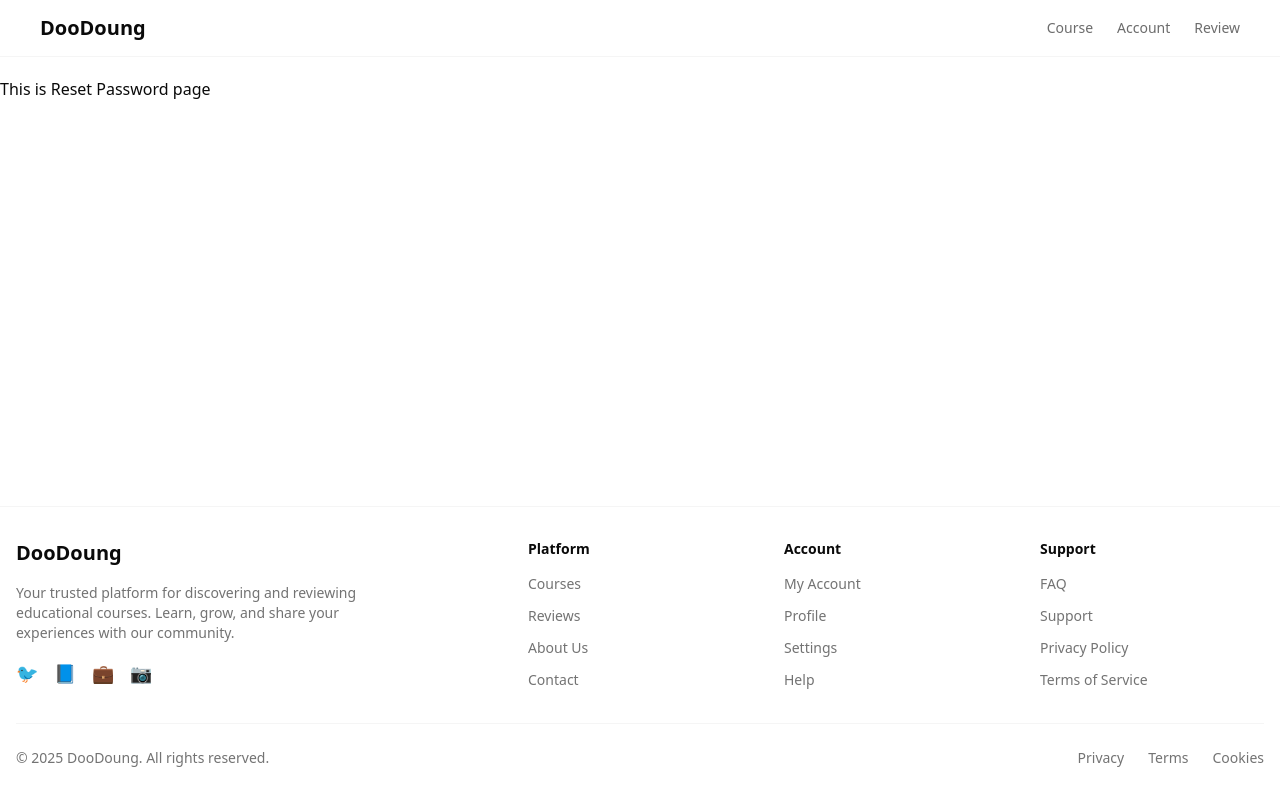
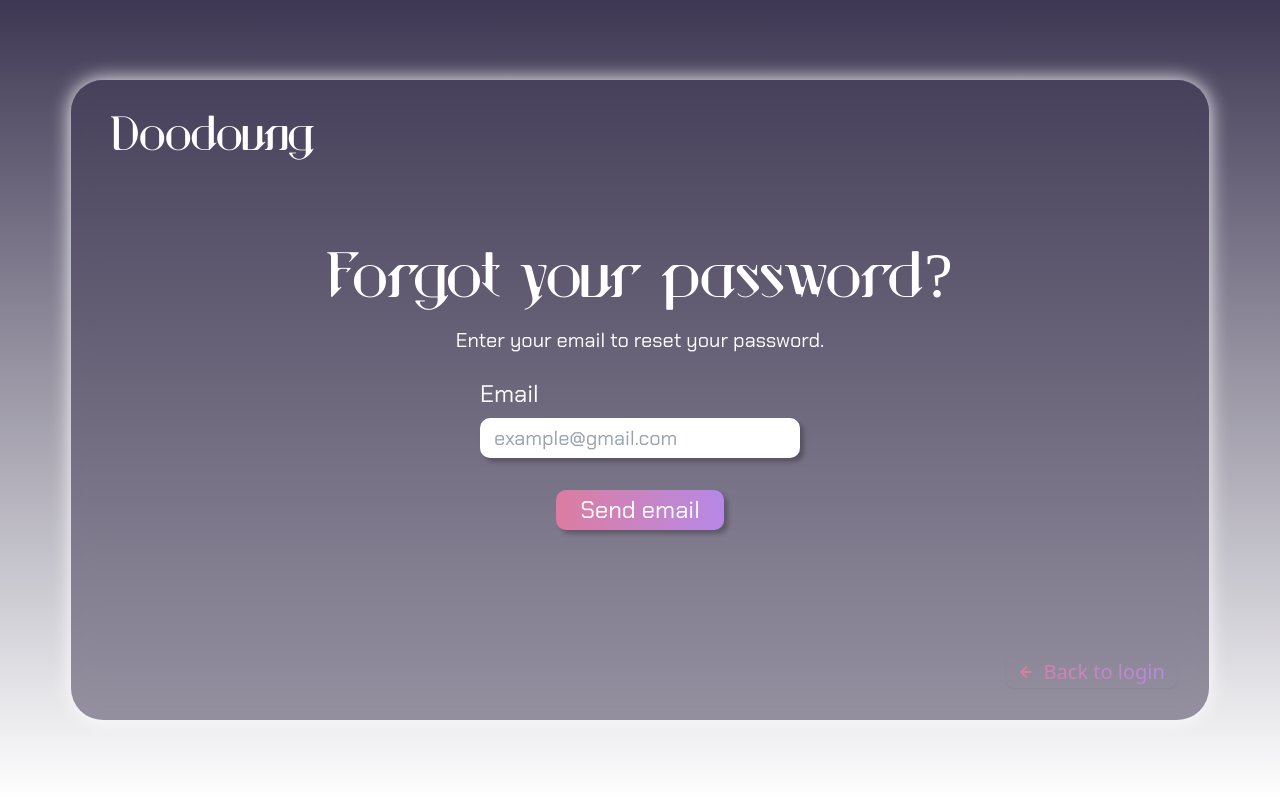
Before and after one commit to DooDoung/doo-doung-frontend, a Next.js app: page /resetpassword in a window 1280 px wide. Built offline with nearby package versions, Linux system fonts and the light colour scheme.

Commit message:
style(resetpassword): update resetpassword page UI

```diff
--- a/src/components/account/CustomerInfo.tsx
+++ b/src/components/account/CustomerInfo.tsx
@@ -1,12 +1,14 @@
 import * as React from "react";
+
+import { mockReservation } from "@/constants/mock-account";
+import { mockReview } from "@/constants/mock-account";
 
 import { Button } from "../ui/button";
 import { Input } from "../ui/input";
 import { Switch } from "../ui/switch";
+
 import ReservationSection from "./Reservation/ReservationSection";
 import ReviewSection from "./Review/ReviewSection";
-import { mockReservation } from "@/constants/mock-account";
-import { mockReview } from "@/constants/mock-account";
 
 const customer = {
   firstName: "John",
--- a/src/components/account/Reservation/ReservationSection.tsx
+++ b/src/components/account/Reservation/ReservationSection.tsx
@@ -1,4 +1,5 @@
 import React from "react";
+
 import ReservationCard from "./ReservationCard";
 
 function ReservationSection({
--- a/src/components/account/Review/ReviewSection.tsx
+++ b/src/components/account/Review/ReviewSection.tsx
@@ -1,4 +1,5 @@
 import React from "react";
+
 import ReviewCard from "./ReviewCard";
 
 function ReviewSection({ myReview }: { myReview: Review[] }) {
--- a/src/components/globalComponents/Button.tsx
+++ b/src/components/globalComponents/Button.tsx
@@ -105,7 +105,7 @@ export function GlobalButton({
         </>
       ) : (
         <>
-          {icon && <span className="mr-2">{icon}</span>}
+          {icon && <span className="mr-1">{icon}</span>}
           {children}
         </>
       )}
--- a/src/lib/app-toast.ts
+++ b/src/lib/app-toast.ts
@@ -1,9 +1,9 @@
 import React from "react";
 import { toast } from "react-hot-toast";
 import {
-  CheckCircle2,
   AlertCircle,
   AlertTriangle,
+  CheckCircle2,
   Info,
 } from "lucide-react";
 
--- a/src/pages/account/prophet/transaction-account.tsx
+++ b/src/pages/account/prophet/transaction-account.tsx
@@ -1,5 +1,6 @@
 "use client";
 import { CirclePlus } from "lucide-react";
+
 import { DefaultLayout } from "@/components/globalComponents";
 import { AccountListItem } from "@/components/transaction/AccountListItem";
 import TransactionAccountForm from "@/components/transaction/TransactionAccountForm";
--- a/src/pages/login.tsx
+++ b/src/pages/login.tsx
@@ -1,7 +1,8 @@
 import { useState } from "react";
+import { useRouter } from "next/router";
+
+import { DefaultLayout, GlobalButton, GlobalInput } from "@/components/globalComponents";
 import { AppToast } from "@/lib/app-toast";
-import { useRouter } from "next/router";
-import { DefaultLayout, GlobalButton, GlobalInput } from "@/components/globalComponents";
 
 export default function LoginPage() {
   const [username, setUsername] = useState("");
--- a/src/pages/resetpassword.tsx
+++ b/src/pages/resetpassword.tsx
@@ -1,9 +1,91 @@
-import { DefaultLayout } from "@/components/globalComponents";
+import { useState } from "react";
+import { ArrowLeft } from 'lucide-react';
+import { useRouter } from "next/router";
+
+import { DefaultLayout, GlobalButton, GlobalInput } from "@/components/globalComponents";
+import { AppToast } from "@/lib/app-toast";
 
 export default function ResetPasswordPage() {
+  const [email, setEmail] = useState("");
+  const [loading, setLoading] = useState(false);
+  const router = useRouter();
+  const isEmailInvalid = (email && !/^[^\s@]+@[^\s@]+\.[^\s@]+$/.test(email)) ? true: false;
+
+  const handleSubmit = async (e: React.FormEvent) => {
+    e.preventDefault();
+
+    if(!email) {
+      AppToast.error("Email are required.")
+      return;
+    }
+
+    if(isEmailInvalid) {
+      AppToast.error("Email not found");
+      return;
+    }
+
+    setLoading(true);
+
+    /// send token to email
+    AppToast.success("A reset password has been sent to your email.");
+    AppToast.info("Reset already requested. Please check your email");
+
+    setLoading(false);
+  }
+
   return (
-    <DefaultLayout>
-      <p>This is Reset Password page</p>
+    <DefaultLayout
+      includeFooter={false}
+      includeHeader={false}
+      contentClassName="flex min-h-screen items-center justify-center bg-gradient-to-b from-neutral-black to-neutral-dark"
+    >
+      <div className="relative flex flex-col min-h-[80vh] w-8/9 items-center justify-center bg-neutral-black/50 backdrop-blur-[10px] rounded-4xl shadow-[0_0_20px] shadow-neutral-white">
+        <h3 className="absolute top-8 left-10 font-sanctuary text-xl lg:text-3xl xl:text-5xl text-neutral-white">Doodoung</h3>
+
+        <h2 className="mb-4 font-sanctuary text-neutral-white text-[42px] lg:text-5xl xl:text-[64px]">Forgot your password?</h2>
+        <a className="mb-6 font-chakra text-neutral-white text-base lg:text-lg xl:text-xl">Enter your email to reset your password.</a>
+
+        <form onSubmit={handleSubmit} className="w-80">
+          <div className="mb-6 font-chakra text-base lg:text-xl xl:text-2xl text-neutral-white">
+            <div className="mb-8">
+              <label className="block mb-2">Email</label>
+              <GlobalInput
+                type="email"
+                className="w-full text-sm lg:text-base xl:text-xl"
+                placeholder="example@gmail.com"
+                isInvalid={email == "" ? false:isEmailInvalid}
+                isValid={email == "" ? false:!isEmailInvalid}
+                hintText={email == "" ? "":((isEmailInvalid)? "Email should look like name@example.com": "Email looks valid")}
+                onChange={(e) => setEmail(e.target.value)}
+              />
+            </div>
+
+            <div className="flex justify-center">
+              <GlobalButton
+                type="submit"
+                variant="primary"
+                size="lg"
+                className="w-fit text-l lg:text-xl xl:text-2xl"
+                loading={loading}
+                loadingText="Logging in..."
+                onClick={handleSubmit}
+              >Send email</GlobalButton>
+            </div>
+          </div>
+        </form>
+
+        <div className="absolute bottom-8 right-8">
+          <GlobalButton
+            type="button"
+            variant="secondary"
+            size="sm"
+            className="w-fit text-base lg:text-lg xl:text-xl"
+            loading={loading}
+            icon={<ArrowLeft className="text-accent-pink" strokeWidth={3}/>}
+            onClick={() => router.push("/login")}
+          >Back to login</GlobalButton>
+        </div>
+      </div>
     </DefaultLayout>
   );
 }
--- a/src/pages/testtoast.tsx
+++ b/src/pages/testtoast.tsx
@@ -1,4 +1,5 @@
 import { DefaultLayout } from "@/components/globalComponents";
+
 import { AppToast } from "../lib/app-toast";
 
 export default function TestToastPage() {
```
Also changed, not shown: src/components/account/ProphetInfo.tsx (+5 -2 lines).
